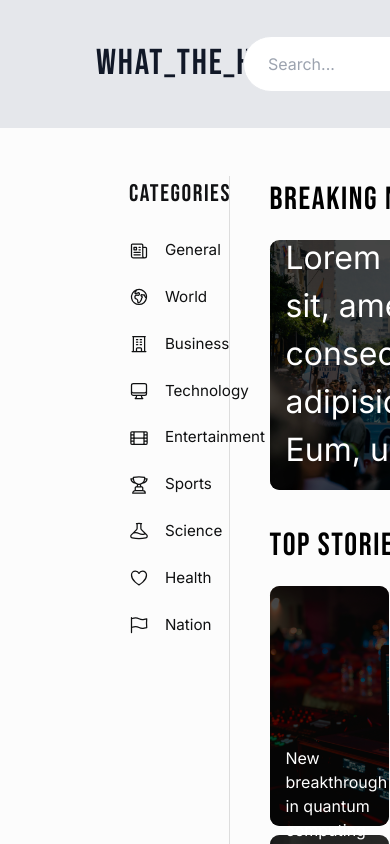
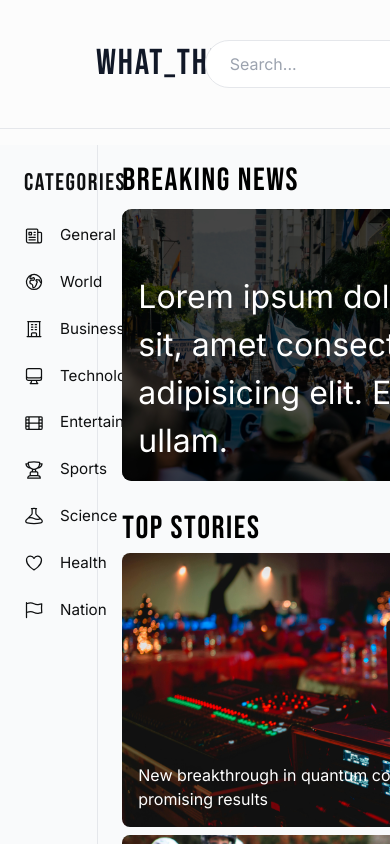
Before and after one commit to chun-eric/what-the-hack-news, a React (Vite) app: page / in a window 390 px wide. Built offline with nearby package versions, Linux system fonts and the light colour scheme.

Commit message:
Refactoring the news app home page

```diff
--- a/src/Components/News.jsx
+++ b/src/Components/News.jsx
@@ -1,7 +1,7 @@
 import menuData, { dummyNewsData, businessNewsData } from "../data.js";
-import { Avatar } from "@material-tailwind/react";
 import Trending from "../Components/trending/Trending.jsx";
 import Header from "../Components/header/Header.jsx";
+import Business from "../Components/business/Business.jsx";
 
 const News = () => {
   const currentYear = new Date().getFullYear();
@@ -19,19 +19,25 @@ const News = () => {
   }
 
   // Extract the first item from businessNewsData
-  const firstBusinessNews = businessNewsData[0];
+  // const firstBusinessNews = businessNewsData[0];
 
   return (
-    <div className='news-app'>
+    <div className='flex flex-col news-app w-full h-full bg-[#fcfcfc] items-center justify-between relative shadow-[0_2rem_3rem_rgba(0,0,0,0.5)] gap-y-4'>
       {/* Header */}
       <Header />
-      <div className='news-content'>
-        <nav className='navbar'>
-          <h1 className='nav-heading'>Categories</h1>
-          <div className='categories'>
+      <div className='flex justify-center w-full bg-gray-50'>
+        <div className='container mx-auto max-w-7xl'>
+          {/* Side News Categories  */}
+          <div className='flex justify-center '>
+            <aside className=' min-h-screen p-6 border-r w-[15%] text-[#0f1011] font-inter text-[0.95rem] '>
+              <h1 className='pb-6 text-xl nav-heading'>Categories</h1>
+              <nav className='flex flex-col  gap-y-[1.5rem]'>
                 {menuData.map((menu) => (
                   <a key={menu.id} href='#' className='nav-link'>
-                <div key={menu.id} className='category'>
+                    <div
+                      key={menu.id}
+                      className='flex flex-row items-center category gap-[1rem] transition-all duration-200 ease-in-out hover:text-[#408dff] hover:border-r-2 hover:border-r-[#408dff]'
+                    >
                       <span className='icon'>
                         {/* render as an menu icon component when wrapped in < /> */}
                         <menu.icon className='w-5 h-5' />
@@ -40,120 +46,55 @@ const News = () => {
                     </div>
                   </a>
                 ))}
-          </div>
               </nav>
-        <div className='news-section'>
+            </aside>
+
+            {/* Middle News Section */}
+            <div className='flex flex-col w-full h-full gap-4 px-6 '>
+              <div className='w-full news-section'>
                 {/* Headline */}
-          <h1 className='section-heading'>Breaking News</h1>
-          <div className='headline'>
-            <img src={getCategoryImage("Nation")} alt='Headline Image' />
+                <h1 className='pb-1 mt-3 section-heading'>Breaking News</h1>
+                <div className='w-full headline '>
+                  <img
+                    className='object-cover w-full h-full rounded-[0.6rem] '
+                    src={getCategoryImage("Nation")}
+                    alt='Headline Image'
+                  />
                   <h2 className='headline-title'>
-              Lorem ipsum dolor sit, amet consectetur adipisicing elit. Eum,
-              ullam.
+                    Lorem ipsum dolor sit, amet consectetur adipisicing elit.
+                    Eum, ullam.
                   </h2>
                 </div>
                 {/* news grid including 6 news items*/}
                 <div className='spacer'></div>
-          <h1 className='section-heading'>Top Stories</h1>
-          <div className='news-grid'>
+                <h1 className='mt-6 section-heading'>Top Stories</h1>
+                <div className='grid grid-cols-1 gap-2 sm:grid-cols-2 md:grid-cols-3'>
                   {dummyNewsData.map((newsItem) => (
-              <div key={newsItem.id} className='news-grid-item'>
+                    <div
+                      key={newsItem.id}
+                      className='relative w-full h-full rounded-lg cursor-pointer news-grid-item min-h-60'
+                    >
                       <img
-                  className=''
+                        className='relative object-cover w-full h-full rounded-lg after:absolute after:inset-0 after:w-full after:h-full after:bg-black/90'
                         src={getCategoryImage(newsItem.category)}
                         alt='News image'
                       />
-                <h3 className=''>{newsItem.title}</h3>
-              </div>
-            ))}
-          </div>
-
-          {/* business section */}
-          <div className='spacer'></div>
-          <h1 className='section-heading'>Business</h1>
-          <div className='flex w-full  gap-4 h-[500px] mb-6'>
-            <div className='w-[48%] h-[500px] flex flex-col gap-2 mb-5'>
-              <img
-                className='rounded-[0.6rem] h-[50%]'
-                src={firstBusinessNews.image}
-                alt='business image'
-              />
-              <div className='flex items-center justify-between gap-2 align-center '>
-                <div className='flex items-center gap-2 mt-4'>
-                  <Avatar
-                    variant='circular'
-                    style={{ width: "40px", height: "40px" }}
-                    alt={firstBusinessNews.author}
-                    className='border-2 border-white rounded-full hover:z-10 focus:z-10'
-                    src='https://images.unsplash.com/photo-1633332755192-727a05c4013d?ixlib=rb-1.2.1&ixid=MnwxMjA3fDB8MHxwaG90by1wYWdlfHx8fGVufDB8fHx8&auto=format&fit=crop&w=1480&q=80'
-                  />
-                  <p className='text-sm'>{firstBusinessNews.author}</p>
-                  <span className='inline-block w-1 h-1 bg-gray-400 rounded-full'></span>
-                  <p className='text-sm text-gray-800 '>
-                    {firstBusinessNews.category}
-                  </p>
-                </div>
-                <div className='flex items-center mt-4'>
-                  <p className='items-center text-xs text-gray-400'>
-                    {firstBusinessNews.dateAdded}
-                  </p>
-                </div>
-              </div>
-              <h3 className='mt-5 text-lg font-bold text-black'>
-                {firstBusinessNews.title}
-              </h3>
-              <p className='pt-2 text-sm text-gray-400 line-clamp-2'>
-                {firstBusinessNews.snippet}
-              </p>
-            </div>
-            {/*** right section */}
-            <div className='space-x-2 w-[50%] h-[500px]  '>
-              {businessNewsData.slice(1).map((newsItem) => (
-                <div
-                  key={newsItem.id}
-                  className='flex flex-col w-full pb-4 mb-4 border-b h-1/3 last:border-b-0 '
-                >
-                  <div className='flex flex-row items-center gap-4'>
-                    <img
-                      className='w-1/3 h-24 rounded-[0.6rem] object-cover'
-                      src={newsItem.image}
-                      alt='business image'
-                    />
-                    <h3 className='w-2/3 mt-5 text-lg font-bold text-black '>
+                      <h3 className='absolute bottom-0 left-0 w-full max-h-[6rem] font-inter p-4 z-[3] text-white'>
                         {newsItem.title}
                       </h3>
-                  </div>
-                  <div className='flex items-center justify-between gap-2 align-center '>
-                    <div className='flex items-center gap-2 mt-4 '>
-                      <Avatar
-                        variant='circular'
-                        style={{ width: "40px", height: "40px" }}
-                        alt={newsItem.author}
-                        className='border-2 border-white rounded-full hover:z-10 focus:z-10'
-                        src='https://images.unsplash.com/photo-1633332755192-727a05c4013d?ixlib=rb-1.2.1&ixid=MnwxMjA3fDB8MHxwaG90by1wYWdlfHx8fGVufDB8fHx8&auto=format&fit=crop&w=1480&q=80'
-                      />
-                      <p className='text-sm'>{newsItem.author}</p>
-                      <span className='inline-block w-1 h-1 rounded-full bg-stone-950'></span>
-                      <p className='text-sm text-gray-800 '>
-                        {newsItem.category}
-                      </p>
-                    </div>
-                    <div className='flex items-center mt-4'>
-                      <p className='items-center text-xs text-gray-400'>
-                        {newsItem.dateAdded}
-                      </p>
-                    </div>
-                  </div>
                     </div>
                   ))}
                 </div>
               </div>
+              {/* Business section */}
+              {/* <Business /> */}
             </div>
 
-        {/* Trending section */}
+            {/* Right Trending section */}
             <Trending />
+            {/* Footer */}
+          </div>
 
-        {/* Footer */}
           <footer className='w-full h-full p-8 max-h-28 bg-[#eeeeee] flex items-center justify-center z-[4] flex-col font-["Bebas_Neue"] absolute bottom-0 left-0 rounded-b-[0.6rem]'>
             <p className='text-xl font-["Bebas_Neue"] '>What_The_Hack</p>
             <p className='text-xl font-["Bebas_Neue"]'>
@@ -162,6 +103,7 @@ const News = () => {
           </footer>
         </div>
       </div>
+    </div>
   );
 };
 
--- a/src/Components/header/Header.jsx
+++ b/src/Components/header/Header.jsx
@@ -1,16 +1,18 @@
 const Header = () => {
   return (
-    <div className='bg-gray-200 '>
+    <div className='w-full border-b '>
       <div className='flex items-center justify-between w-full px-24 min-h-32'>
-        <h1 className='w-[12%] font-["Bebas_Neue"] text-4xl text-gray-900 tracking-wider'>
-          What_The_Hack
-        </h1>
+        <div className='w-[12%]'>
+          <h1 className='font-["Bebas_Neue"] text-4xl text-gray-900 tracking-wider'>
+            What_The_Hack
+          </h1>
+        </div>
 
-        <div className='py-0 px-[1rem] flex w-3/4 '>
-          <div className='relative flex justify-center w-full'>
+        <div className='py-0 px-[1rem] flex w-[60%] items-center justify-center'>
+          <div className='relative flex items-center justify-center max-w-[600px] w-full'>
             <input
               id='search'
-              className=' w-3/4  pl-6 pr-12 h-14 border rounded-full focus:outline-none focus:ring-1 focus:ring-[royalBlack] '
+              className='w-full pl-6 pr-12 h-12 border rounded-full focus:outline-none focus:ring-1 focus:ring-[royalBlack]'
               type='text'
               placeholder='Search...'
               value={""}
@@ -19,7 +21,7 @@ const Header = () => {
               xmlns='http://www.w3.org/2000/svg'
               viewBox='0 0 24 24'
               fill='currentColor'
-              className='absolute text-gray-400 -translate-y-1/2 pointer-events-none w-7 h-7 right-4 top-1/2'
+              className='absolute w-6 h-6 text-gray-400 -translate-y-1/2 pointer-events-none right-4 top-1/2'
             >
               <path
                 fillRule='evenodd'
@@ -35,7 +37,7 @@ const Header = () => {
             Sign In
           </button>
           <button className='p-3 px-4 text-base font-bold text-white bg-blue-500 rounded-lg'>
-            Subscribe
+            Register
           </button>
         </div>
       </div>
--- a/src/Components/trending/Trending.jsx
+++ b/src/Components/trending/Trending.jsx
@@ -1,6 +1,6 @@
 const Trending = () => {
   return (
-    <div className='w-[12%] h-full px-7 flex flex-col gap-8 text-[#111214] border-l border-[#dddddd]'>
+    <div className='w-[15%] h-full px-7 flex flex-col gap-8 text-[#111214] border-l border-[#dddddd]'>
       <div className=''>
         <h1 className='text-2xl font-["Bebas_Neue"] font-medium tracking-[0.1rem] self-start'>
           Latest{" "}
--- a/src/index.css
+++ b/src/index.css
@@ -42,26 +42,7 @@ body {
 }
 
 .news-app {
-  width: 100%;
   /* width: clamp(35rem, 90cqi, 100rem); */
-  height: 100%;
-  background-color: #fcfcfc; /*#07080a*/
-  display: flex;
-  flex-direction: column;
-  align-items: space-between;
-  row-gap: 1rem;
-  box-shadow: 0 2rem 3rem rgba(0, 0, 0, 0.5);
-  position: relative;
-}
-
-.news-content {
-  display: flex;
-  column-gap: 1rem;
-  width: 80%;
-  height: calc(100% - 16rem);
-  margin: 0 auto;
-  /* news header is 7 rem, footer is 5 rem, top and bottom of news content is 2rem each so 16 rem*/
-  padding: 2rem;
 }
 
 .navbar {
@@ -81,44 +62,6 @@ body {
   font-weight: medium;
   letter-spacing: 0.1rem;
   margin-bottom: 0.2rem;
-}
-
-.categories {
-  display: flex;
-  flex-direction: column;
-  row-gap: 1.5rem;
-  color: #0f1011;
-  font-family: "Inter";
-  font-size: 0.95rem;
-}
-
-.category {
-  display: flex;
-  flex-direction: row;
-  align-items: center;
-  gap: 1rem;
-  transition: all 0.2s ease-in-out;
-}
-
-.category:hover {
-  color: #408dff;
-  border-right: 2px solid #408dff;
-}
-
-/* .nav-link {
-}
-
-.icon {
-} */
-
-.news-section {
-  width: 75%;
-  height: 100%;
-
-  display: flex;
-  flex-direction: column;
-  gap: 1rem;
-  padding: 0 1.5rem;
 }
 
 .section-heading {
@@ -149,15 +92,6 @@ body {
   background-color: rgba(0, 0, 0, 0.7);
 }
 
-.headline img {
-  width: 100%;
-  height: 100%;
-  object-fit: cover;
-  border-radius: 0.6rem;
-
-  /* opacity: 0.4; */
-}
-
 .headline-title {
   width: 100%;
   position: absolute;
@@ -179,57 +113,3 @@ body {
   height: 100%;
   max-height: 3rem;
 }
-
-.news-grid {
-  width: 100%;
-  height: 50%;
-  border-radius: 0.6rem;
-  display: grid;
-  grid-template-columns: repeat(3, 1fr);
-  grid-template-rows: repeat(2, 1fr);
-  gap: 0.6rem;
-  align-items: center;
-  justify-content: center;
-}
-
-.news-grid-item {
-  width: 100%;
-  height: 100%;
-  min-height: 15rem;
-  border-radius: 0.6rem;
-  position: relative;
-  cursor: pointer;
-}
-
-.news-grid-item::after {
-  content: "";
-  position: absolute;
-  top: 0;
-  left: 0;
-  right: 0;
-  width: 100%;
-  height: 100%;
-  border-radius: 0.6rem;
-  background-color: rgba(0, 0, 0, 0.7);
-}
-
-.news-grid-item img {
-  border-radius: 0.6rem;
-  width: 100%;
-  height: 100%;
-  object-fit: cover;
-}
-
-.news-grid-item h3 {
-  border-radius: 0 0 0.6rem 0.6rem;
-  max-height: 6rem;
-  width: 100%;
-  position: absolute;
-  bottom: 0;
-  left: 0;
-  font-size: 1rem;
-  z-index: 3;
-  color: #fff;
-  font-family: "Inter", sans-serif;
-  padding: 1rem;
-}
```
Also changed, not shown: src/Components/business/Business.jsx (+96 -2 lines), src/Components/markets/Markets.jsx (added, +7 -0 lines), src/Pages/Home.jsx (added, +7 -0 lines), Document.txt. Lines whose indentation alone changed are shown as unchanged.
